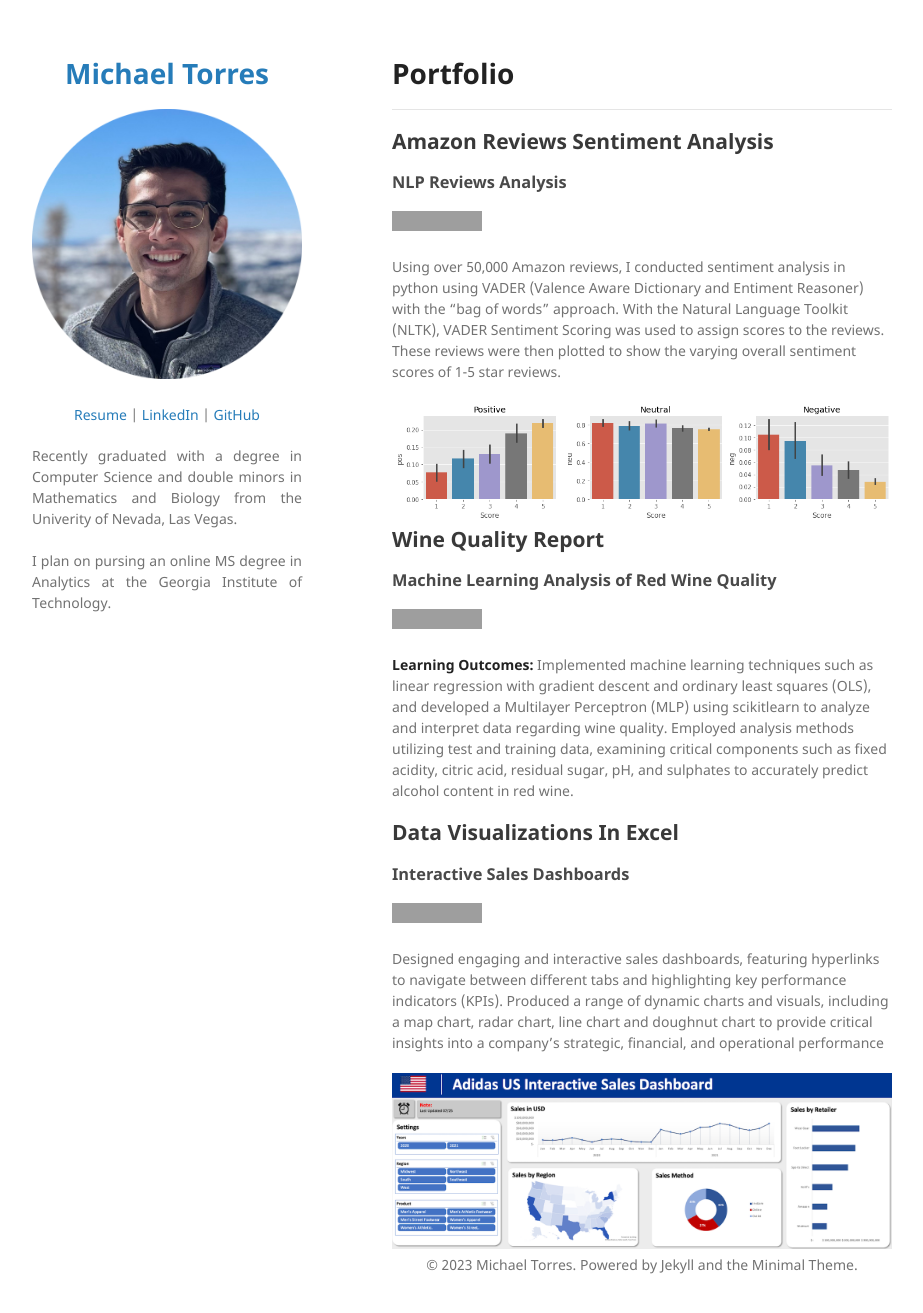
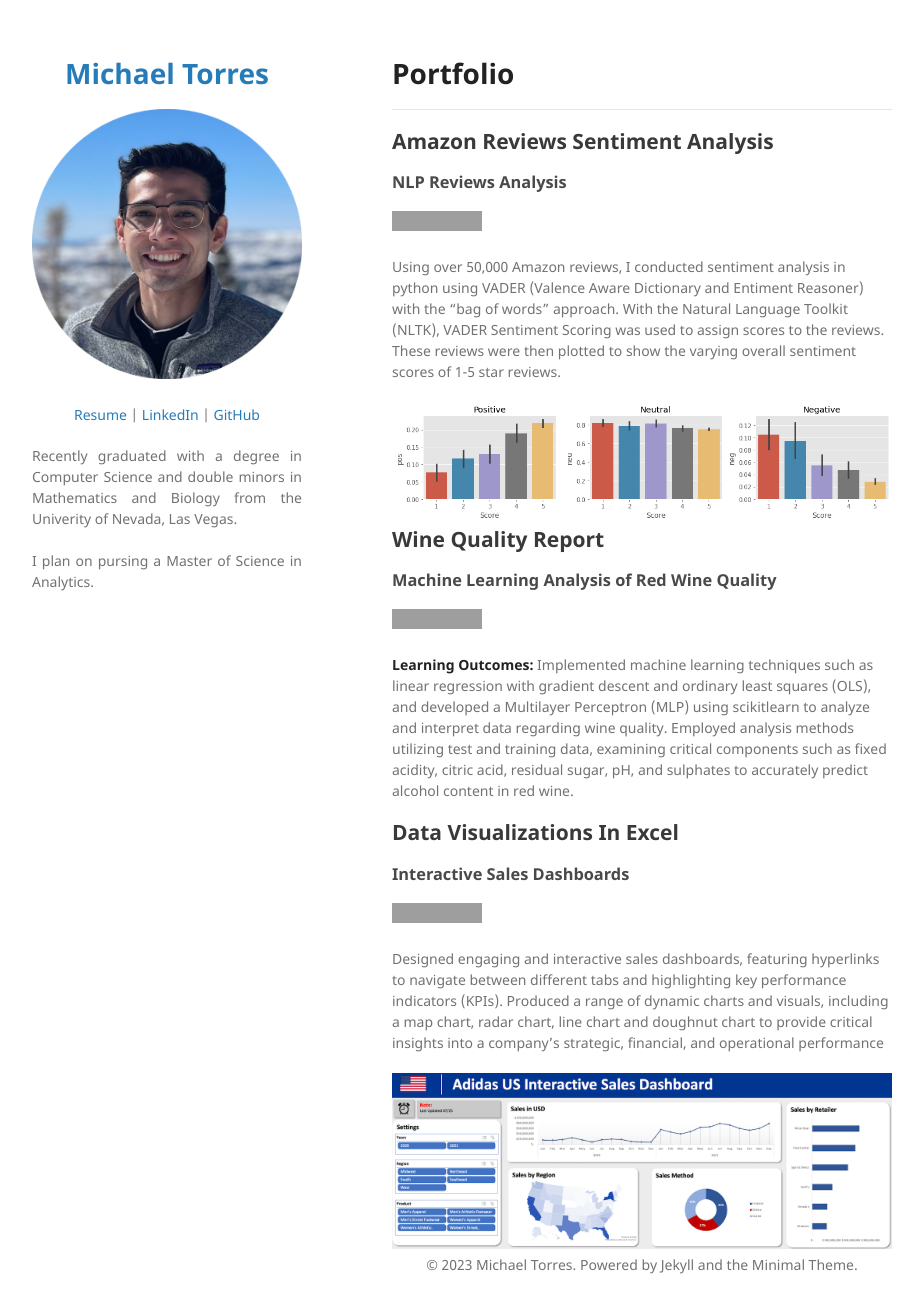
Before and after one commit to Michael96Torres/Michael96Torres.github.io, a Jekyll site: the page built from index.md, in a window 1280 px wide and 1325 px high. Shown: the top 1313 px of the window, without its empty margins (178-1101 px from the left). Built offline with Jekyll 4.4.1, drawn with Linux system fonts in a browser that asks for light colours; our own code applies the rules of GitHub Pages for plain Markdown files; a script that is not in the unit is left out; grey boxes are pictures that could not be loaded.

Commit message:
Descrtip update

```diff
--- a/_config.yml
+++ b/_config.yml
@@ -13,7 +13,7 @@ description:
   Recently graduated with a degree in Computer Science and double minors in Mathematics and Biology
   from the Univerity of Nevada, Las Vegas.
   <br><br>
-  I plan on pursing an online MS degree in Analytics at the Georgia Institute of Technology.
+  I plan on pursing a Master of Science in Analytics.
   <br><br>
   </p>
 
```
